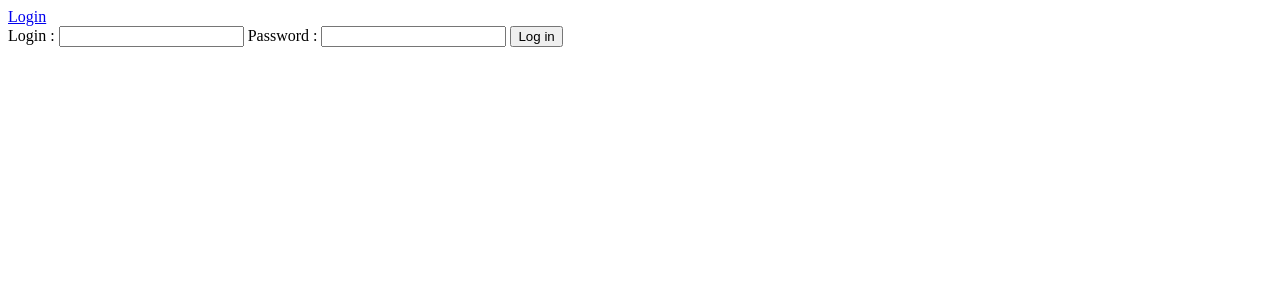
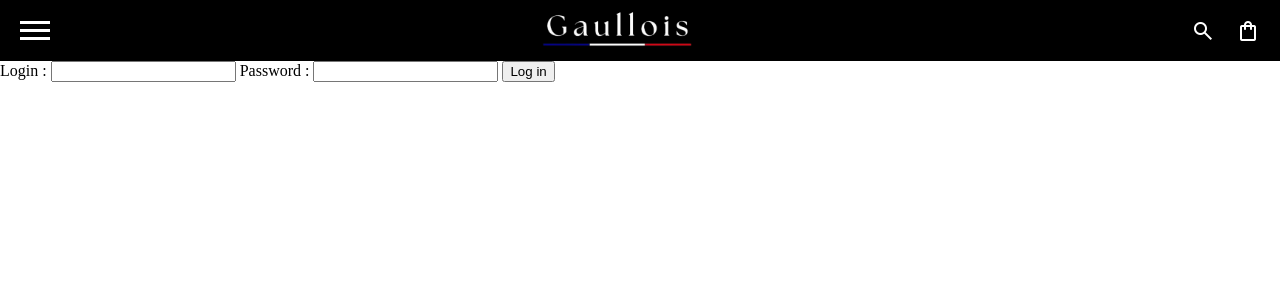
Before and after one commit to NoeLaurencot/SAE_Ecommerce, a Flask app: page /login in a window 1280 px wide. Shown: the top 300 px of the page. Run offline with Flask 3, Linux system fonts and the light colour scheme.

Commit message:
Changements HTML

```diff
--- a/templates/_nav.html
+++ b/templates/_nav.html
@@ -1,3 +1,16 @@
-<nav class="navbar navbar-expand-lg" data-bs-theme="dark">
-    <a class="log-button" href="/login" >Login</a>
+<nav class="navbar">
+    <div class="nav-burger-container" id="nav-burger-menu">
+        <span id="nav-burger-1"></span>
+        <span id="nav-burger-2"></span>
+        <span id="nav-burger-3"></span>
+    </div>
+    <div class="nav-logo-container">
+        <a href="/">
+             <img class="nav-logo" src="../static/assets/images/logo/logo.avif" alt="logo">
+        </a>
+    </div>
+    <div class="nav-misc-container">
+        <button class="button-search-bar material-symbols-outlined" id="nav-search-button">search</button>
+        <a class="material-symbols-outlined nav-basket" href="#">shopping_bag</a>
+    </div>
 </nav>
--- a/templates/index.html
+++ /dev/null
@@ -1 +0,0 @@
-{% extends('layout.html') %}
--- a/templates/layout.html
+++ b/templates/layout.html
@@ -8,7 +8,8 @@
     <title>layout</title>
     {% endblock %}
     {% block stylesheets %}
-    <link rel="stylesheet" href="{{ url_for('static', filename='styles.css') }}">
+    <link rel="stylesheet" href="{{ url_for('static', filename='css/styles.css') }}">
+    <link rel="stylesheet" href="{{ url_for('static', filename='css/styles-navbar.css') }}">
     {% endblock %}
     <link rel="preconnect" href="https://fonts.googleapis.com">
     <link rel="preconnect" href="https://fonts.gstatic.com" crossorigin>
```
Also changed, not shown: templates/home.html (added, +9 -0 lines).
